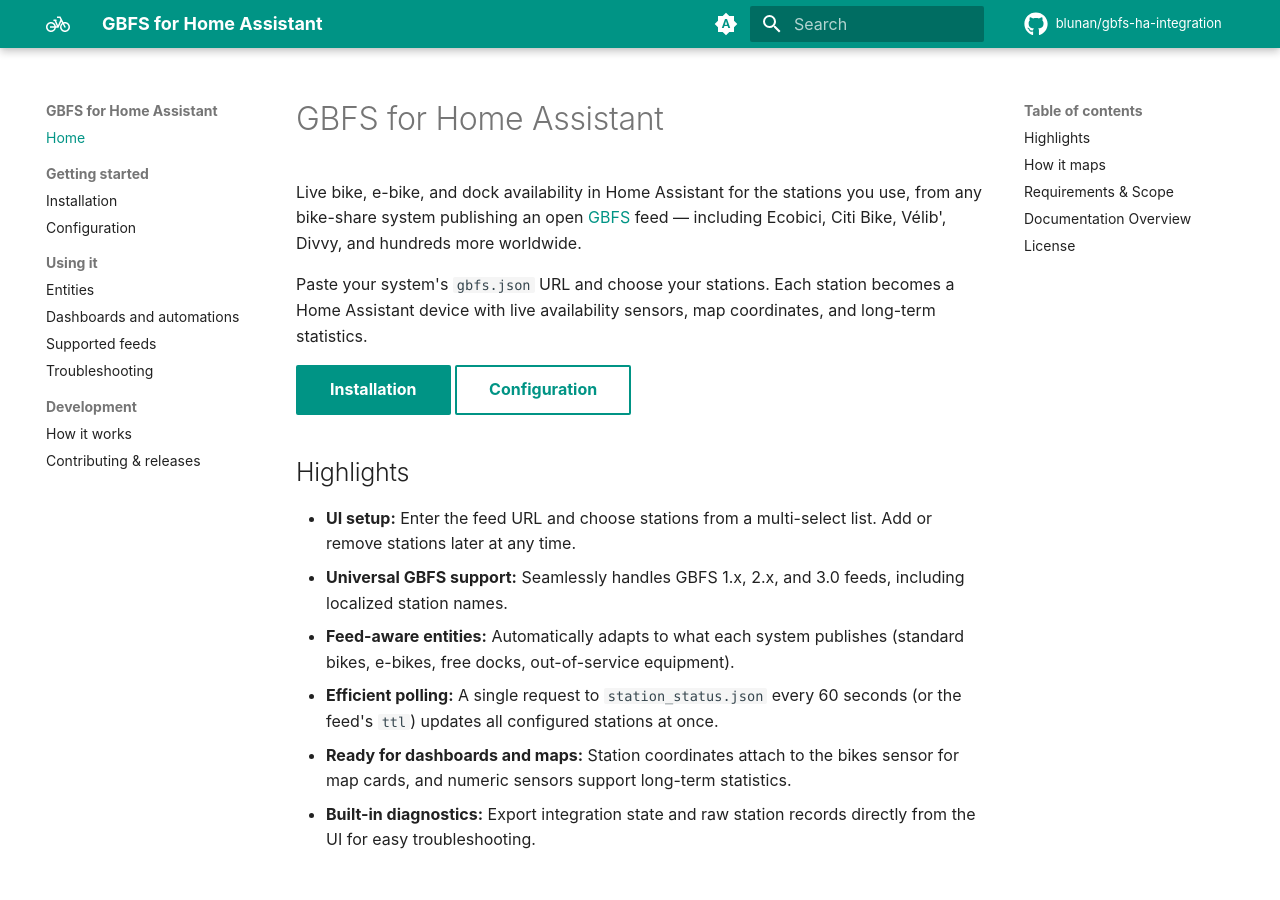
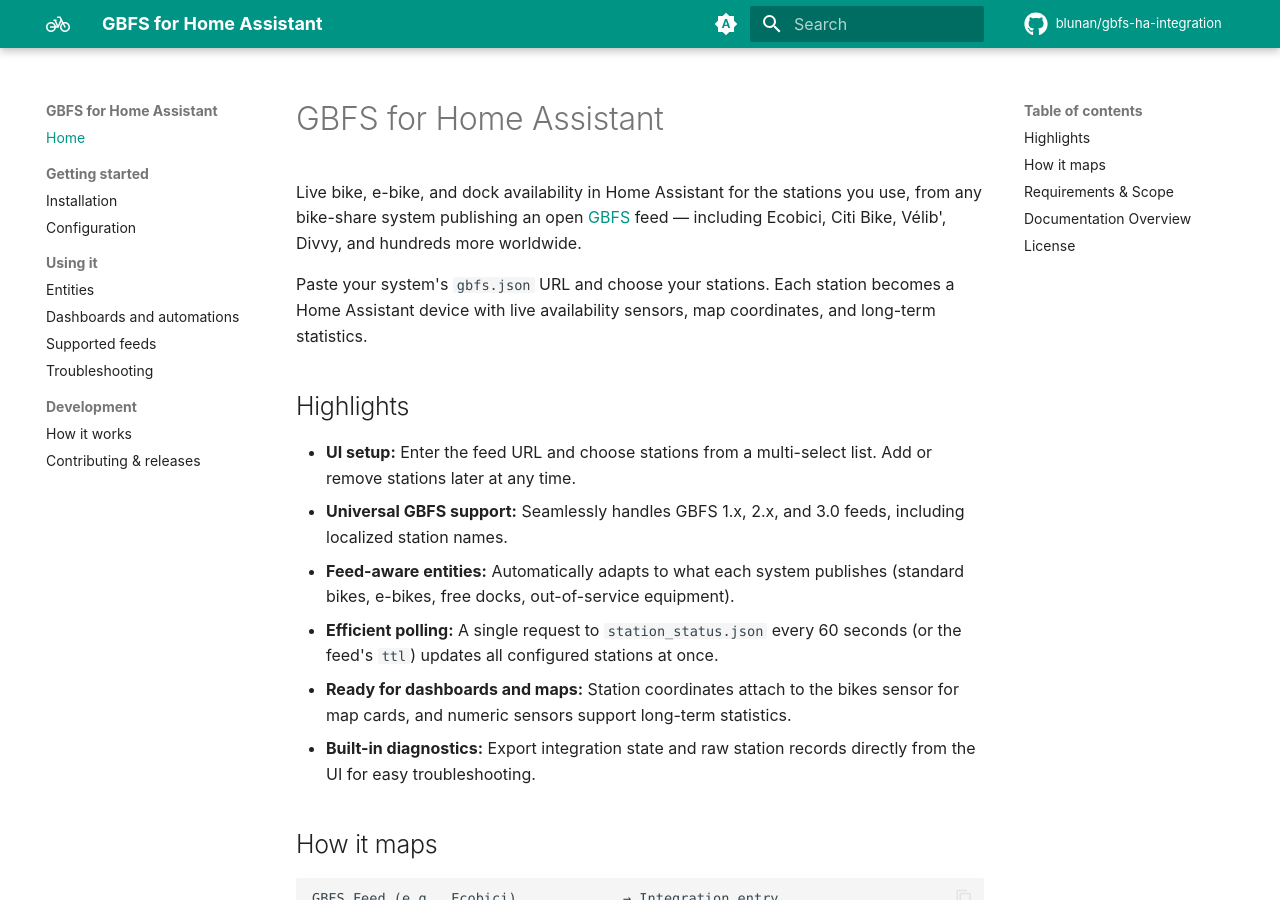
Before and after one commit to blunan/gbfs-ha-integration, an MkDocs documentation site: the page built from docs/index.md, in a window 1280 px wide and 900 px high. Built offline with MkDocs 1.6.1 and Material for MkDocs 9.7.7, drawn with Linux system fonts in a browser that asks for light colours; comment, search, counter and statistics services are not loaded.

Commit message:
docs(index): Drop the Installation and Configuration buttons
The sibling docs sites have no buttons on their home pages, and the
expanded nav already links to both pages.

Co-Authored-By: Claude Opus 5.5 <noreply@anthropic.com>

```diff
--- a/docs/index.md
+++ b/docs/index.md
@@ -3,9 +3,6 @@
 Live bike, e-bike, and dock availability in Home Assistant for the stations you use, from any bike-share system publishing an open [GBFS](https://gbfs.org/) feed — including Ecobici, Citi Bike, Vélib', Divvy, and hundreds more worldwide.
 
 Paste your system's `gbfs.json` URL and choose your stations. Each station becomes a Home Assistant device with live availability sensors, map coordinates, and long-term statistics.
-
-[Installation](installation.md){ .md-button .md-button--primary }
-[Configuration](configuration.md){ .md-button }
 
 ## Highlights
 
```
